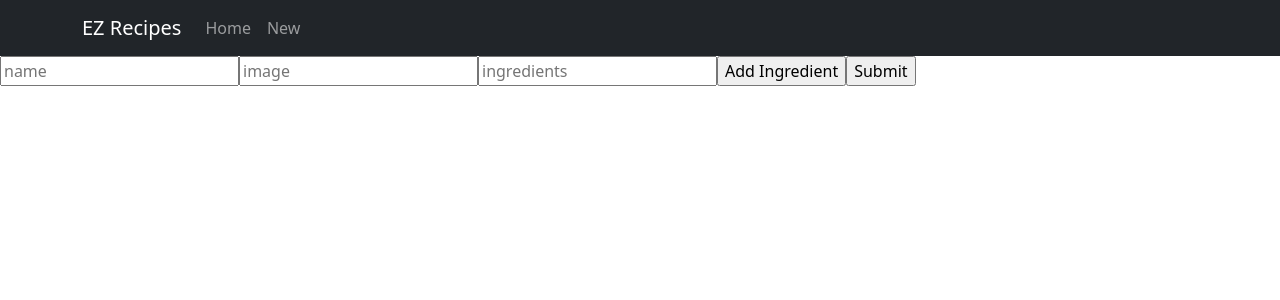
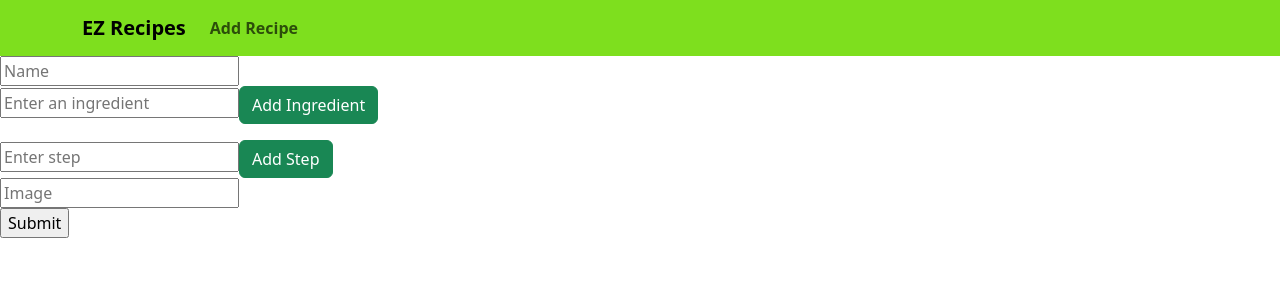
Before and after one commit to TheWolfeSlayer/Recipes-frontend, a React (Create React App) app: page /new in a window 1280 px wide. Shown: the top 300 px of the page. Built offline with nearby package versions, Linux system fonts and the light colour scheme.

Commit message:
styled navbar

```diff
--- a/src/components/Navbar.js
+++ b/src/components/Navbar.js
@@ -5,12 +5,11 @@ import Navbar from 'react-bootstrap/Navbar';
 function NavigationBar() {
     return (
       <>
-        <Navbar bg="dark" data-bs-theme="dark">
+        <Navbar className="navColor">
           <Container>
-            <Navbar.Brand href="/">EZ Recipes</Navbar.Brand>
+            <Navbar.Brand href="/" className="fw-bolder">EZ Recipes</Navbar.Brand>
             <Nav className="me-auto">
-              <Nav.Link href="/">Home</Nav.Link>
-              <Nav.Link href="/new">New</Nav.Link>
+              <Nav.Link href="/new" className="fw-bold">Add Recipe</Nav.Link>
             </Nav>
           </Container>
         </Navbar>
--- a/src/components/New.js
+++ b/src/components/New.js
@@ -1,61 +1,136 @@
 import { useState } from "react";
 import { useNavigate } from "react-router-dom";
+import Button from 'react-bootstrap/Button';
 
 function New() {
-const navigate = useNavigate()
+  const navigate = useNavigate();
 
   const [recipeInput, setRecipeInput] = useState({
-    name: '',
-    image: '',
-    ingredients: []
-})
+    name: "",
+    ingredients: [],
+    steps: [],
+    image: "",
+  });
+
+  const [ingredientInput, setIngredientInput] = useState(""); // New state for individual ingredient input
+  const [stepInput, setStepInput] = useState(""); // New state for individual step input
+  const [stepCount, setStepCount] = useState(1); // New state for keeping track of step count
 
   const handleChange = (e) => {
     const value = e.target.value;
     setRecipeInput({
       ...recipeInput,
-            [e.target.name]: value
+      [e.target.name]: value,
     });
+  };
+
+  //Adding each individual ingredient
+  const handleIngredientChange = (e) => {
+    setIngredientInput(e.target.value);
+  };
+
+  //Adding each individual step
+  const handleStepChange = (e) => {
+    setStepInput(e.target.value);
+  };
+
+  const handleAddIngredient = () => {
+    if (ingredientInput) {
+      setRecipeInput({
+        ...recipeInput,
+        ingredients: [...recipeInput.ingredients, ingredientInput], // Add new ingredient to the array
+      });
+      setIngredientInput(""); // Clear the ingredient input field
     }
+  };
 
-const ingredient = document.getElementById('ingredient')
+  const handleAddStep = () => {
+    if (stepInput) {
+      setRecipeInput((prevRecipeInput) => {
+        const updatedSteps = [...prevRecipeInput.steps, `${stepInput}`];
 
-let ingredients = []
+        return {
+          ...prevRecipeInput,
+          steps: updatedSteps, // Add numbered step to the array + Add new step to the array
+        };
+      });
 
-function addIngredient() {
-    if (ingredient.value!== '') {
-        ingredients.push(ingredient.value)
-        ingredient.value = ''
-    } else {}
-    console.log(ingredients)
+      setStepInput(""); // Clear the step input field
+      setStepCount((prevStepCount) => prevStepCount + 1); // Increment the step count
     }
+  };
+
+  const handleDeleteIngredient = (index) => {
+    const updatedIngredients = [...recipeInput.ingredients];
+    updatedIngredients.splice(index, 1);
+    setRecipeInput({
+      ...recipeInput,
+      ingredients: updatedIngredients,
+    });
+  };
+
+  const handleDeleteStep = (index) => {
+    const updatedSteps = [...recipeInput.steps];
+    updatedSteps.splice(index, 1);
+
+    setRecipeInput({
+      ...recipeInput,
+      steps: updatedSteps,
+    });
+  };
 
   const handleSubmit = async (e) => {
-    e.preventDefault()
-    const URL = `${process.env.REACT_APP_BACKEND_URI}/recipes`
-    console.log('recipe input', recipeInput)
+    e.preventDefault();
+    const URL = `${process.env.REACT_APP_BACKEND_URI}/recipes`;
+    console.log("recipe input", recipeInput);
     const response = await fetch(URL, {
-        method: 'POST',
-        headers: {'Content-Type': 'application/json'},
-        body: JSON.stringify(recipeInput)
-})
-const data = await response.json()
-    console.log('response', data)
-    navigate('/')
-}
+      method: "POST",
+      headers: { "Content-Type": "application/json" },
+      body: JSON.stringify(recipeInput),
+    });
+    const data = await response.json();
+    console.log("response", data);
+    navigate("/");
+  };
 
   return (
     <form onSubmit={handleSubmit}>
-        <input onChange={handleChange} value={recipeInput.name} name='name' placeholder='name' />
-        <input onChange={handleChange} value={recipeInput.image} name='image' placeholder='image' />
-        <input onChange={handleChange} id='ingredient' value={recipeInput.ingredients} name='ingredients' placeholder='ingredients' />
-        <input type='button' onClick={addIngredient} value='Add Ingredient' />
+      <input onChange={handleChange} value={recipeInput.name} name="name" placeholder="Name" />
 
+      <div>
+        {/* Displaying existing ingredients */}
+        {recipeInput.ingredients.map((ingredient, index) => (
+          <div key={index}>
+            <p>{ingredient}</p>
+            <Button variant="danger" type="button" onClick={() => handleDeleteIngredient(index)}> Delete Ingredient </Button>
+          </div>
+        ))}
+      </div>
 
-        {/* <button onClick={addIngredient}>Add Ingredient</button> */}
-        <input type='submit' />
+      <input onChange={handleIngredientChange} value={ingredientInput} placeholder="Enter an ingredient" />
+      <Button variant="success" type="button" onClick={handleAddIngredient}> Add Ingredient </Button>
+
+    <div>
+        {/* Displaying existing steps */}
+        <ol>
+          {recipeInput.steps.map((step, index) => (
+            <div key={index}>
+              <li>{step}</li>
+              <Button variant="danger" type="button" onClick={() => handleDeleteStep(index)}> Delete Step </Button>
+            </div>
+          ))}
+        </ol>
+    </div>
+      <input onChange={handleStepChange} value={stepInput} name="Enter a step" placeholder="Enter step" />
+      <Button variant="success" type="button" onClick={handleAddStep}> Add Step </Button>
+
+    <div>
+      <input onChange={handleChange} value={recipeInput.image} name="image" placeholder="Image" />
+    </div>
+
+      <input type="submit" />
     </form>
-    )
+  );
 }
 
-export default New
+export default New;
--- a/src/components/Recipe.js
+++ b/src/components/Recipe.js
@@ -1,5 +1,6 @@
 import { useState, useEffect } from "react";
 import { useParams, useNavigate } from "react-router-dom";
+import Button from 'react-bootstrap/Button';
 
 function Recipe() {
   const navigate = useNavigate()
@@ -28,20 +29,28 @@ function Recipe() {
   }
 
   const display = recipe && (
-        <div>
+    <div >
       <h1>{recipe.name}</h1>
       <img src={recipe.image} alt={recipe.name} height={300} />
       <div>
-                <button onClick={() => navigate(`/recipes/update/${id}`)}>Edit</button>
-                <button onClick={deleteRecipe}>Delete</button>
+        <Button variant="success" onClick={() => navigate(`/recipes/update/${id}`)}>Edit</Button>
+        <Button variant="danger" onClick={deleteRecipe}>Delete</Button>
       </div>
       <h2>Ingredients Needed</h2>
-            <p>{recipe.ingredients}</p>
+      <ul>
+        {recipe.ingredients.map((ingredient, index) => (
+          <li key={index}>{ingredient}</li>
+        ))}
+      </ul>
       <h2>Steps</h2>
-            <p>{recipe.steps[0]}</p>
+      <ol>
+        {recipe.steps.map((step, index) => (
+          <li key={index}>{step}</li>
+        ))}
+      </ol>
     </div>
+  )
 
-    )
   return (
       <div>
           {display}
--- a/src/components/UpdateRecipe.js
+++ b/src/components/UpdateRecipe.js
@@ -1,57 +1,144 @@
 import { useState, useEffect } from "react";
 import { useParams, useNavigate } from "react-router-dom";
+import Button from 'react-bootstrap/Button';
 
 function UpdateRecipe() {
-    const navigate = useNavigate()
+  const navigate = useNavigate();
 
-    const [recipeInput, setRecipeInput] = useState(null)
+  const [recipeInput, setRecipeInput] = useState({
+    ingredients: [],
+    steps: [],
+  });
 
-    const { id } = useParams()
-    const URL = `${process.env.REACT_APP_BACKEND_URI}/recipes/${id}`
+  const [ingredientInput, setIngredientInput] = useState("");
+  const [stepInput, setStepInput] = useState("");
+
+  const { id } = useParams();
+  const URL = `${process.env.REACT_APP_BACKEND_URI}/recipes/${id}`;
 
   useEffect(() => {
     const fetchData = async () => {
-            const response = await fetch(URL)
-            const data = await response.json()
-            setRecipeInput(data)
-        }
+      const response = await fetch(URL);
+      const data = await response.json();
+      setRecipeInput(data);
+    };
 
-        fetchData()
-    }, [id, URL])
+    fetchData();
+  }, [id, URL]);
 
   const handleChange = (e) => {
     const value = e.target.value;
     setRecipeInput({
       ...recipeInput,
-            [e.target.name]: value
+      [e.target.name]: value,
     });
+  };
+
+  const handleIngredientChange = (e) => {
+    setIngredientInput(e.target.value);
+  };
+
+  const handleStepChange = (e) => {
+    setStepInput(e.target.value);
+  };
+
+  const handleAddIngredient = () => {
+    if (ingredientInput) {
+      setRecipeInput({
+        ...recipeInput,
+        ingredients: [...recipeInput.ingredients, ingredientInput],
+      });
+      setIngredientInput("");
     }
+  };
+
+  const handleAddStep = () => {
+    if (stepInput) {
+      setRecipeInput((prevRecipeInput) => {
+        const updatedSteps = [...prevRecipeInput.steps, stepInput];
+
+        return {
+          ...prevRecipeInput,
+          steps: updatedSteps,
+        };
+      });
+
+      setStepInput("");
+    }
+  };
+
+  const handleDeleteIngredient = (index) => {
+    const updatedIngredients = [...recipeInput.ingredients];
+    updatedIngredients.splice(index, 1);
+    setRecipeInput({
+      ...recipeInput,
+      ingredients: updatedIngredients,
+    });
+  };
+
+  const handleDeleteStep = (index) => {
+    const updatedSteps = [...recipeInput.steps];
+    updatedSteps.splice(index, 1);
+
+    // Renumber the steps
+
+    setRecipeInput({
+      ...recipeInput,
+      steps: updatedSteps,
+    });
+  };
 
   const handleSubmit = async (e) => {
-        e.preventDefault()
+    e.preventDefault();
     const response = await fetch(URL, {
-            method: 'PUT',
-            headers: { 'Content-Type': 'application/json' },
-            body: JSON.stringify(recipeInput)
-        })
-        if (response.status !== 204) console.log('error!') // add error handling later
-        navigate(`/recipe/${id}`)
-    }
+      method: "PUT",
+      headers: { "Content-Type": "application/json" },
+      body: JSON.stringify(recipeInput),
+    });
+    if (response.status !== 204) console.log("error!");
+    navigate(`/recipes/${id}`);
+  };
 
   const display = recipeInput && (
     <form onSubmit={handleSubmit}>
-            <input required onChange={handleChange} value={recipeInput.name} name='name' placeholder='name' />
-            <input onChange={handleChange} value={recipeInput.image} name='image' placeholder='image' />
-            <input onChange={handleChange} value={recipeInput.ingredients} name='ingredients' placeholder='ingredients' />
-            <input type='submit' />
+      <input required onChange={handleChange} value={recipeInput.name} name="name" placeholder="Name" />
+
+      <div>
+        {/* Displaying existing ingredients */}
+        {recipeInput.ingredients.map((ingredient, index) => (
+          <div key={index}>
+            {ingredient} |
+            <Button variant="danger" type="button" onClick={() => handleDeleteIngredient(index)}> Delete Ingredient </Button>
+          </div>
+        ))}
+      </div>
+
+      <input onChange={handleIngredientChange} value={ingredientInput} placeholder="Enter an ingredient" />
+      <button type="button" onClick={handleAddIngredient}> Add Ingredient </button>
+
+      <div>
+        {/* Displaying existing steps */}
+        <ol>
+          {recipeInput.steps.map((step, index) => (
+            <div key={index}>
+              <li>{step}</li>
+              <Button variant="danger" type="button" onClick={() => handleDeleteStep(index)}> Delete Step </Button>
+            </div>
+          ))}
+        </ol>
+      </div>
+
+      <input onChange={handleStepChange} value={stepInput} placeholder="Enter a step"/>
+      <button type="button" onClick={handleAddStep}> Add Step </button>
+
+<div>
+    <input onChange={handleChange} value={recipeInput.image} name="image" placeholder="Image" />
+</div>
+      <Button variant="success" as="input" type="submit" value="Submit" />
     </form>
-    )
+  );
 
-    return (
-        <div>
-            {display}
-        </div>
-    )
+  return <div>{display}</div>;
 }
 
-export default UpdateRecipe
+export default UpdateRecipe;
--- a/src/index.css
+++ b/src/index.css
@@ -11,3 +11,7 @@ code {
   font-family: source-code-pro, Menlo, Monaco, Consolas, 'Courier New',
     monospace;
 }
+
+.navColor {
+  background-color: #7edf1e;
+}
```
Also changed, not shown: src/components/Home.js (+28 -18 lines). Lines whose indentation alone changed are shown as unchanged.
